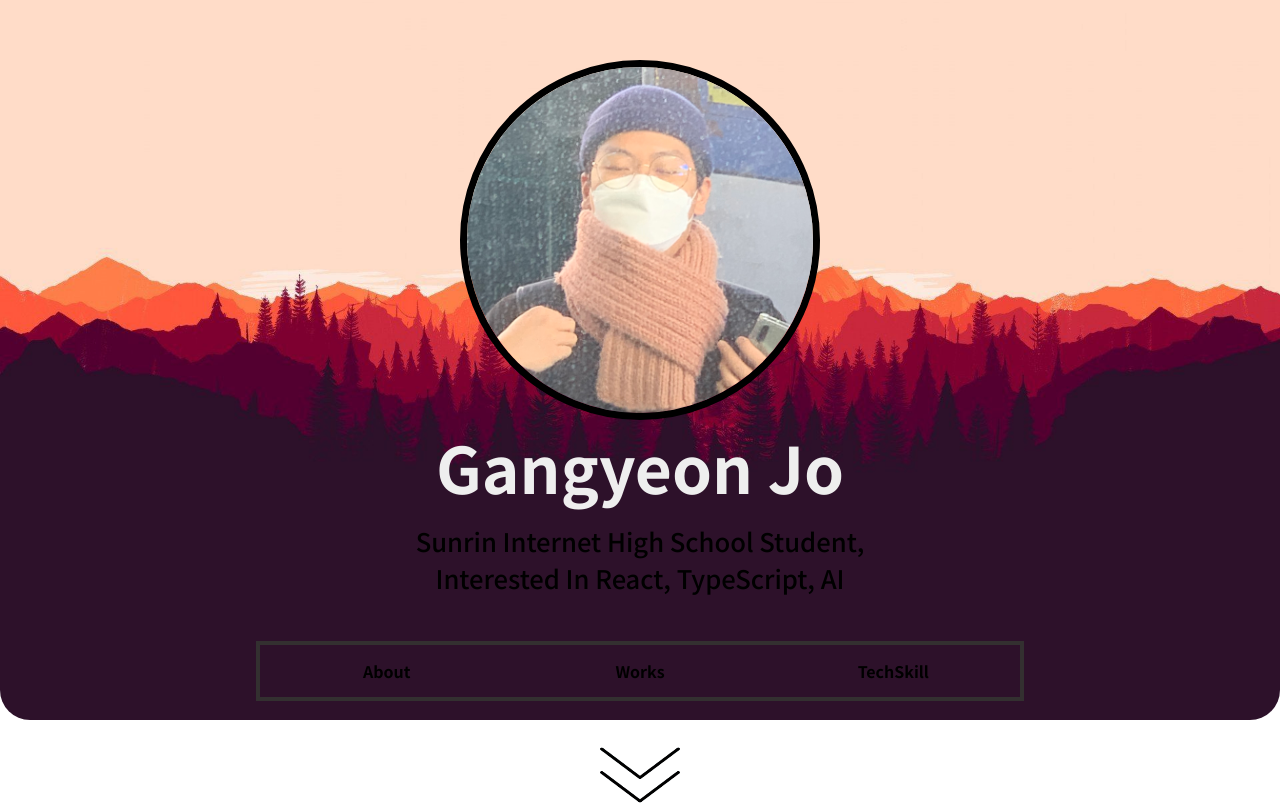
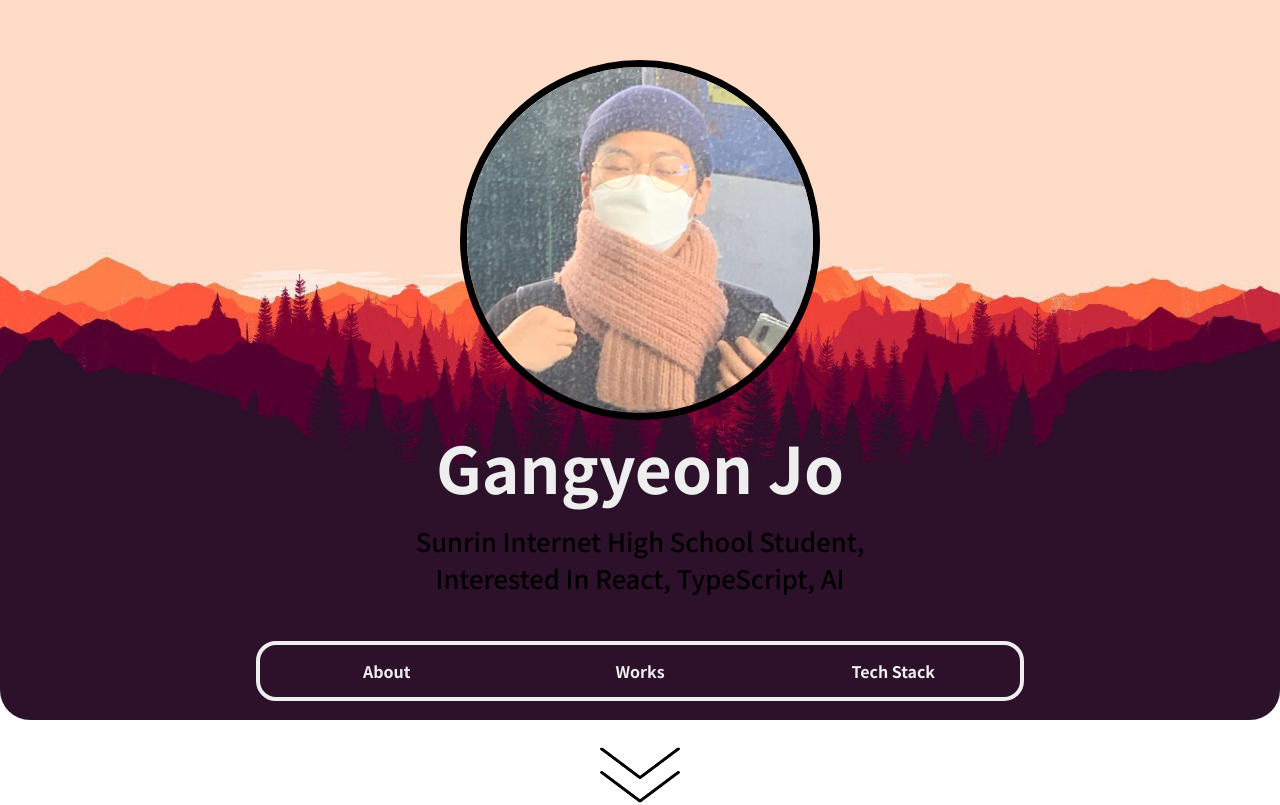
Before and after one commit to GangbacOl/portfolio-page, a Next.js app: page / in a window 1280 px wide. Shown: the top 805 px of the page. Built offline with nearby package versions, Linux system fonts and the light colour scheme.

Commit message:
Update: scroll position, style logic

```diff
--- a/components/MainNav.js
+++ b/components/MainNav.js
@@ -5,9 +5,9 @@ export default function MainNav() {
     return (
         <Container>
             <Navigation>
-                <NavList onClick={() => moveScroll(1193)}>About</NavList>
-                <NavList onClick={() => moveScroll(2386)}>Works</NavList>
-                <NavList onClick={() => moveScroll(4854)}>TechSkill</NavList>
+                <NavList onClick={() => moveScroll(1084)}>About</NavList>
+                <NavList onClick={() => moveScroll(2277)}>Works</NavList>
+                <NavList onClick={() => moveScroll(4841)}>Tech Stack</NavList>
             </Navigation>
         </Container>
     );
@@ -26,7 +26,16 @@ const Navigation = styled.div`
     align-items: center;
     list-style: none;
     margin: 0 auto;
-    border: 4px solid #333030;
+    border: 4px solid #eee;
+    border-radius: 20px;
+    & li:first-child {
+        border-top-left-radius: 15px;
+        border-bottom-left-radius: 15px;
+    }
+    & li:last-child {
+        border-top-right-radius: 15px;
+        border-bottom-right-radius: 15px;
+    }
 `;
 const NavList = styled.li`
     width: 100%;
@@ -36,8 +45,9 @@ const NavList = styled.li`
     align-items: center;
     transition: all 0.3s;
     font-weight: bold;
+    color: #eee;
     &:hover {
-        background-color: #333030;
-        color: white;
+        background-color: #eee;
+        color: #000;
     }
 `;
```
